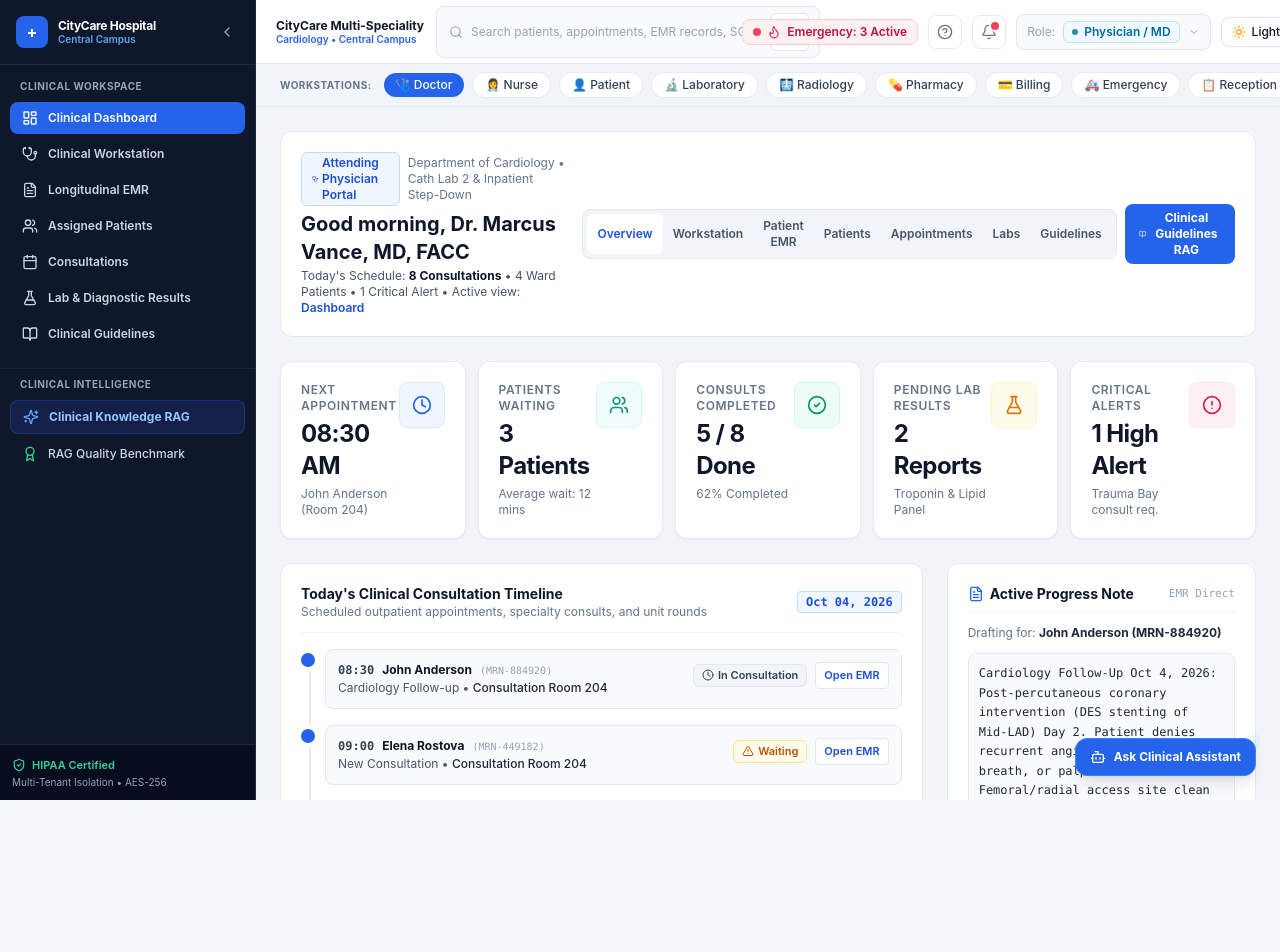
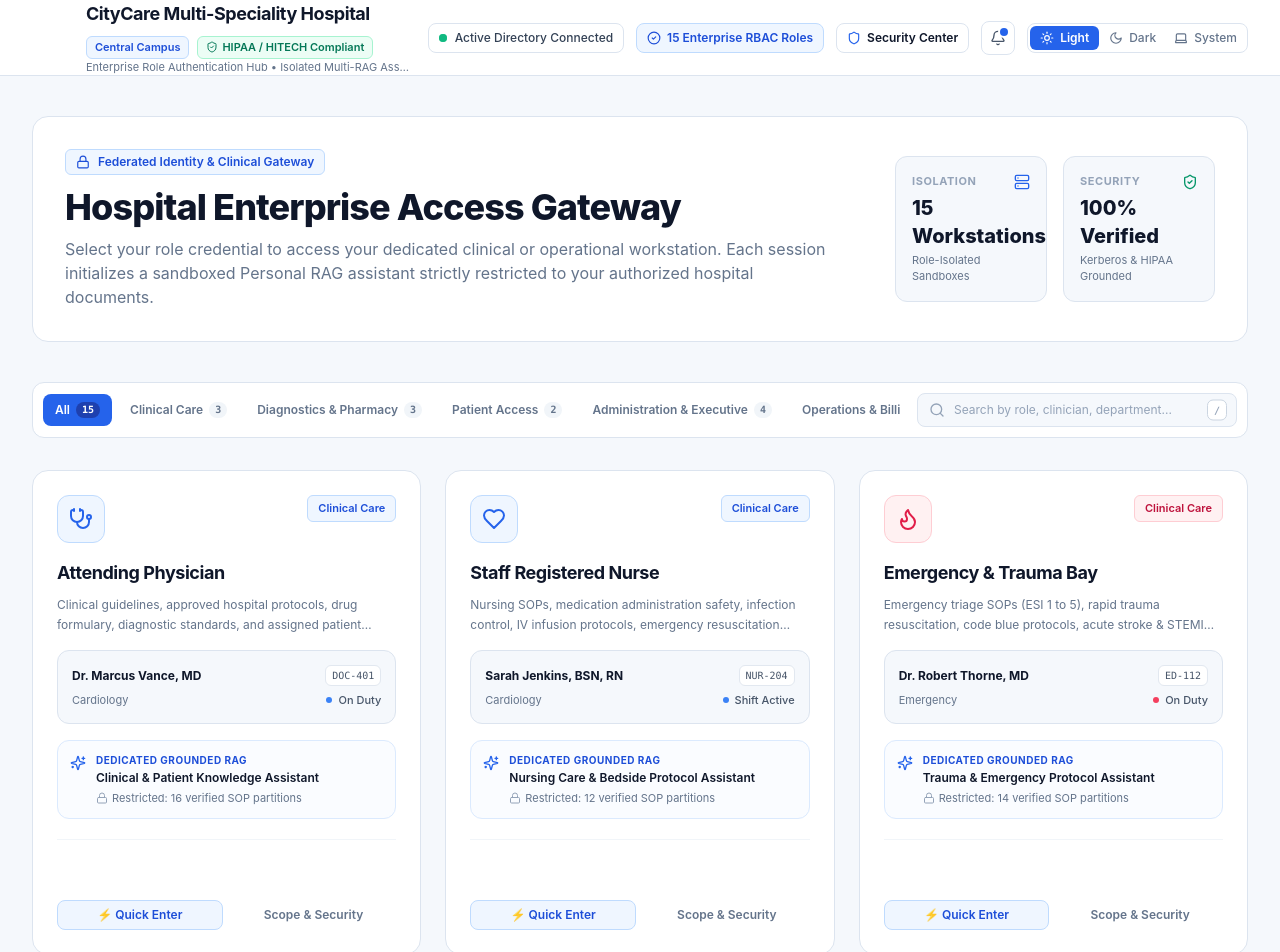
Before and after one commit to pernamittasumanthreddy/project-4, a Next.js app in the folder frontend/: page / in a window 1280 px wide. Shown: the top 952 px of the page. Before the commit the page ends 800 px from the top, so only its background shows below. Built offline with nearby package versions, Linux system fonts and the light colour scheme.

Commit message:
feat(frontend): set login gateway as default initial page before accessing dashboards

```diff
--- a/frontend/src/components/auth/HospitalLoginPortal.tsx
+++ b/frontend/src/components/auth/HospitalLoginPortal.tsx
@@ -622,19 +622,31 @@ export const HospitalLoginPortal: React.FC<HospitalLoginPortalProps> = ({ onLogi
                     <button
                       type="button"
                       onClick={() => setLaunchingRole(item.role)}
-                      className="group/btn relative w-full h-12 rounded-xl font-semibold text-xs text-white bg-linear-to-r from-[#1E3A8A] to-[#2563EB] hover:from-[#1D4ED8] hover:to-[#2563EB] dark:from-[#2563EB] dark:to-[#3B82F6] dark:hover:from-[#1D4ED8] dark:hover:to-[#2563EB] shadow-xs hover:shadow-md transition-all active:scale-[0.98] flex items-center justify-center gap-2 cursor-pointer"
+                      className="group/btn relative w-full h-11 rounded-xl font-semibold text-xs text-white bg-linear-to-r from-[#1E3A8A] to-[#2563EB] hover:from-[#1D4ED8] hover:to-[#2563EB] dark:from-[#2563EB] dark:to-[#3B82F6] dark:hover:from-[#1D4ED8] dark:hover:to-[#2563EB] shadow-xs hover:shadow-md transition-all active:scale-[0.98] flex items-center justify-center gap-2 cursor-pointer"
                     >
+                      <Lock className="w-3.5 h-3.5" />
                       <span>{item.ctaText}</span>
                       <ArrowRight className="w-4 h-4 transition-transform group-hover/btn:translate-x-1" />
                     </button>
 
-                    <button
-                      type="button"
-                      onClick={() => setScopeRole(item.role)}
-                      className="w-full py-2 rounded-lg text-xs font-semibold text-[#64748B] dark:text-[#A8B4C7] hover:text-[#0F172A] dark:hover:text-white hover:bg-slate-100 dark:hover:bg-[#172033] border border-transparent hover:border-slate-200 dark:hover:border-slate-800 transition-colors text-center"
-                    >
-                      View Access Scope & Security Details
-                    </button>
+                    <div className="flex items-center gap-2">
+                      <button
+                        type="button"
+                        onClick={() => onLogin(item.role)}
+                        className="flex-1 py-1.5 rounded-lg text-xs font-semibold text-blue-700 dark:text-blue-300 bg-blue-50 dark:bg-blue-950/40 hover:bg-blue-100 dark:hover:bg-blue-900/40 border border-blue-200 dark:border-blue-800 transition-colors text-center cursor-pointer"
+                        title="Enter directly into dashboard"
+                      >
+                        ⚡ Quick Enter
+                      </button>
+
+                      <button
+                        type="button"
+                        onClick={() => setScopeRole(item.role)}
+                        className="flex-1 py-1.5 rounded-lg text-xs font-semibold text-[#64748B] dark:text-[#A8B4C7] hover:text-[#0F172A] dark:hover:text-white hover:bg-slate-100 dark:hover:bg-[#172033] border border-transparent hover:border-slate-200 dark:hover:border-slate-800 transition-colors text-center cursor-pointer"
+                      >
+                        Scope & Security
+                      </button>
+                    </div>
                   </div>
                 </div>
               );
--- a/frontend/src/components/layout/HospitalShell.tsx
+++ b/frontend/src/components/layout/HospitalShell.tsx
@@ -60,8 +60,8 @@ const ALL_ROLES: { role: HospitalRole; label: string; desc: string }[] = [
 ];
 
 export const HospitalShell: React.FC = () => {
-  const [isLoggedIn, setIsLoggedIn] = useState(true);
-  const [portalView, setPortalView] = useState<'home' | 'login'>('home');
+  const [isLoggedIn, setIsLoggedIn] = useState(false);
+  const [portalView, setPortalView] = useState<'home' | 'login'>('login');
   const [currentRole, setCurrentRole] = useState<HospitalRole>('DOCTOR');
   const [currentUser, setCurrentUser] = useState<UserProfile>(DEMO_USERS['DOCTOR']);
   const [activeNav, setActiveNav] = useState('dashboard');
@@ -105,27 +105,18 @@ export const HospitalShell: React.FC = () => {
 
   const handleLogout = () => {
     setIsLoggedIn(false);
-    setPortalView('home');
+    setPortalView('login');
   };
 
   const handleSelectPatientFromAnywhere = (patient: Patient) => {
     setSelectedPatientForEMR(patient);
   };
 
-  // If not logged in, show the Welcome Home Page or the 15-Role Workstation Gateway
+  // If not logged in, show the 15-Role Workstation Login Gateway
   if (!isLoggedIn) {
-    if (portalView === 'home') {
-      return (
-        <HospitalHomePage
-          onOpenLogins={() => setPortalView('login')}
-          onQuickLogin={(role) => handleLoginFromPortal(role)}
-        />
-      );
-    }
     return (
       <HospitalLoginPortal
         onLogin={handleLoginFromPortal}
-        onBackToHome={() => setPortalView('home')}
       />
     );
   }
```
